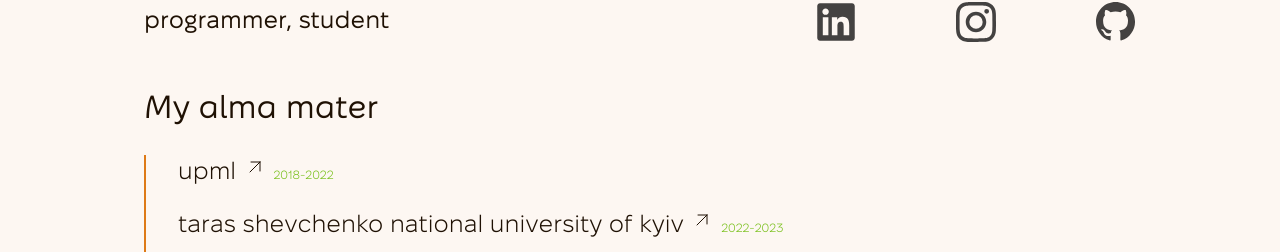
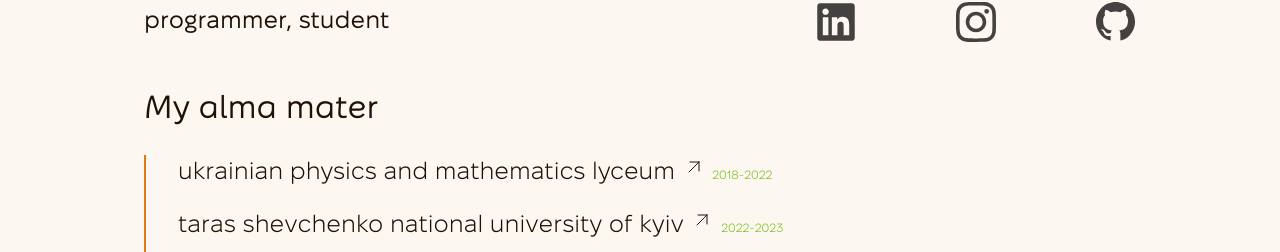
Before and after one commit to def4alt/def4alt.com, a SvelteKit app: page / in a window 1280 px wide. Shown: the part 820-1072 px from the top of the page. Built offline with nearby package versions, Linux system fonts and the light colour scheme.

Commit message:
Expand UPML abbreviation

```diff
--- a/src/routes/+page.svelte
+++ b/src/routes/+page.svelte
@@ -39,7 +39,7 @@
 </div>
 <Timeline title="My alma mater">
 	<TimelineItem
-		content="upml"
+		content="ukrainian physics and mathematics lyceum"
 		link="http://upml.knu.ua/about-upml/"
 		startYear={2018}
 		endYear={2022}
```
